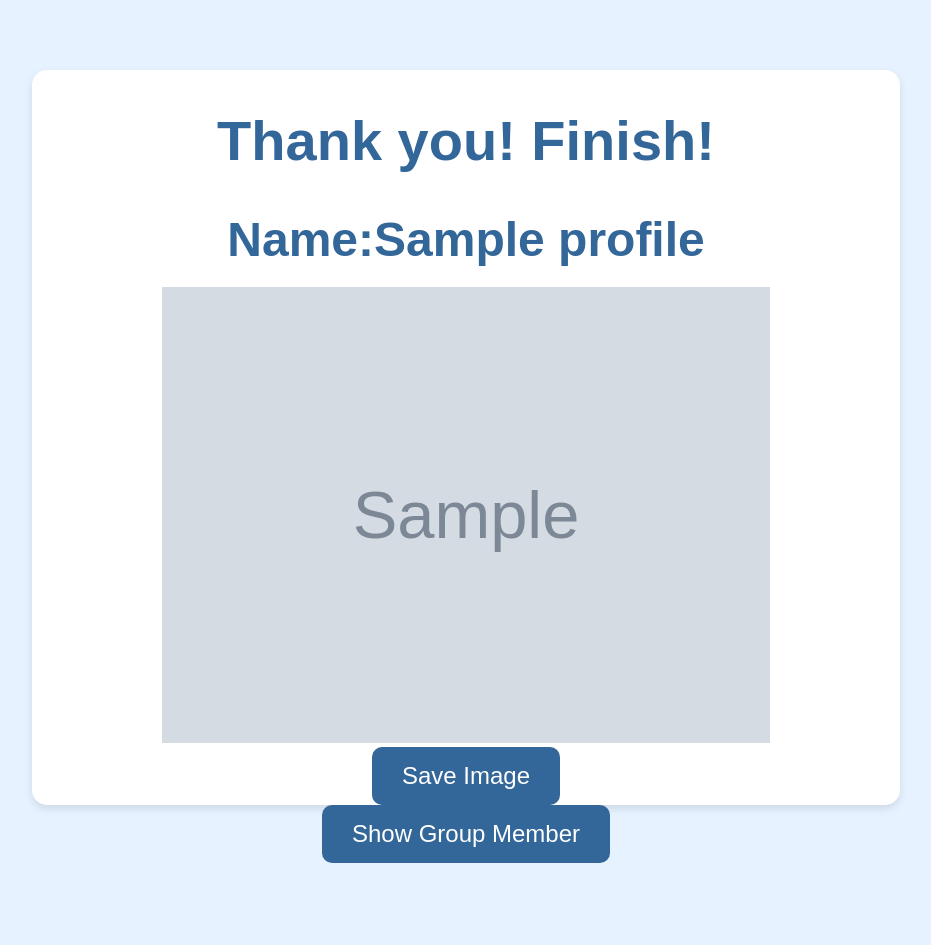
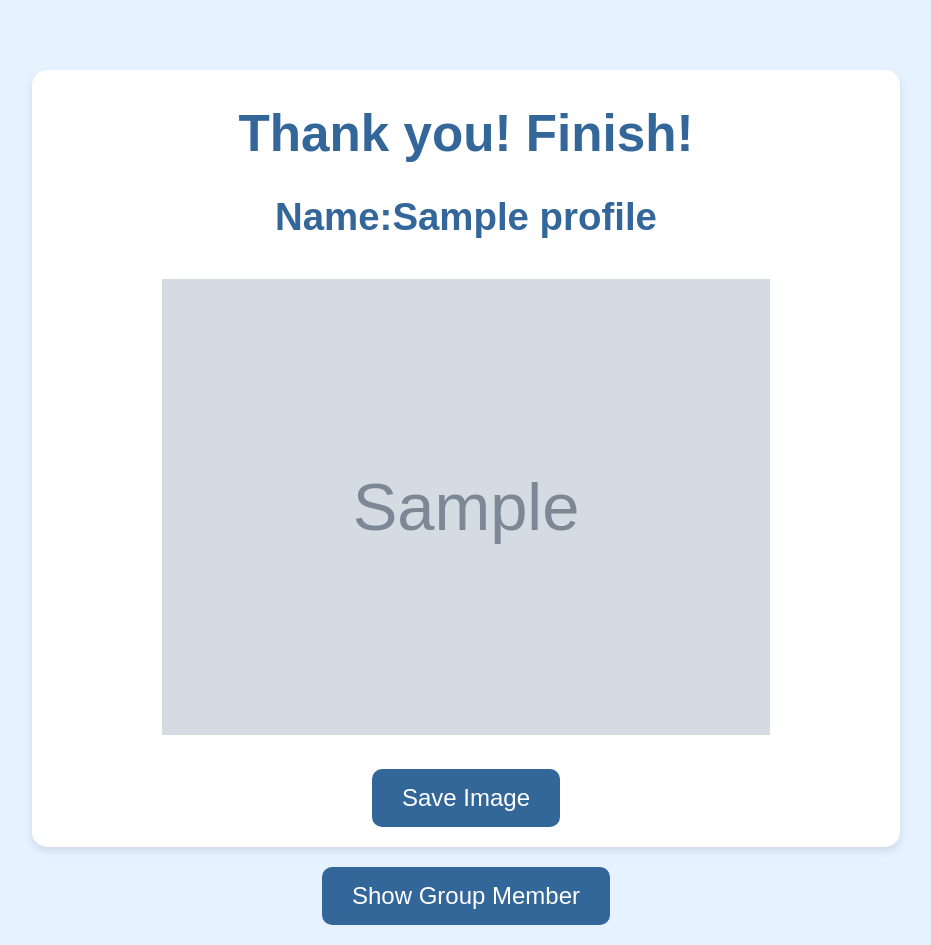
Before and after one commit to keishi85/Auto-Profiler, a Flask app: template app/templates/complete.html in a window 1280 px wide. Shown: the whole page, without its empty margins (174-1105 px from the left). Before the commit the page ends 863 px from the top, so only its background shows below. Run offline with Flask 3, Linux system fonts and the light colour scheme; the template is opened without the code that fills it: most values are stand-ins (such as "Sample title", 1, 10 or a date in 2020); grey boxes marked "Sample" are stand-in pictures.

Commit message:
UIの変更

```diff
--- a/app/main.py
+++ b/app/main.py
@@ -1,46 +1,22 @@
 from flask import Flask, render_template
-import os
-from pymongo import MongoClient
-from pymongo.server_api import ServerApi
-from dotenv import load_dotenv
-
 from app.models import init_app
 from app.routers.start import start_bp
 from app.routers.questions import questions_bp
 from app.routers.complete import complete_bp
-# from app.routers.get_image import image_bp
 
 
 app = Flask(__name__)
-
 # MongoDBの初期化
-load_dotenv()
-uri = os.getenv("MONGO_URI")
-
-# Create a new client and connect to the server
-client = MongoClient(uri, server_api=ServerApi('1'))
-
-# Send a ping to confirm a successful connection
-try:
-    client.admin.command('ping')
-    print("Pinged your deployment. You successfully connected to MongoDB!")
-except Exception as e:
-    print(e)
-
-app.config['MONGO_URI'] = uri
+app.config['MONGO_URI'] = 'mongodb://mongo:27017/web_app_db'
 init_app(app)
-
 # ルーティングの登録
 app.register_blueprint(start_bp)
 app.register_blueprint(questions_bp)
 app.register_blueprint(complete_bp)
-# app.register_blueprint(image_bp)
 
 
 @app.route('/')
 def index():
     return render_template('start.html')
-
-
 if __name__ == "__main__":
     app.run(host="0.0.0.0", port=5000)
--- a/app/static/css/complete.css
+++ b/app/static/css/complete.css
@@ -16,7 +16,7 @@ body {
 /* タイトルスタイル */
 h1 {
     color: #336699; /* ダークブルー */
-    font-size: 3.5em;
+    font-size: 4vw;
     margin-bottom: 20px;
     text-align: center;
     font-family: 'Arial', sans-serif;
@@ -24,7 +24,7 @@ h1 {
 
 h2 {
     color: #336699; /* ダークブルー */
-    font-size: 3.0em;
+    font-size: 3vw;
     margin-bottom: 20px;
     text-align: center;
     font-family: 'Arial', sans-serif;
@@ -43,6 +43,7 @@ h2 {
 #profile-image {
     width: 70%;
     height: auto;
+    margin: 20px;
 }
 
 /* 次へボタン */
@@ -53,6 +54,7 @@ h2 {
     font-size: 1.5em;
     border: none;
     border-radius: 10px;
+    margin-top: 20px;
     cursor: pointer;
     transition: background-color 0.3s ease, transform 0.3s ease;
 }
@@ -74,6 +76,8 @@ h2 {
     font-size: 1.5em;
     border: none;
     border-radius: 10px;
+    margin-top: 10px;
+    margin-bottom: 20px;
     cursor: pointer;
     transition: background-color 0.3s ease, transform 0.3s ease;
 }
--- a/docker-compose.yml
+++ b/docker-compose.yml
@@ -7,7 +7,7 @@ services:
     ports:
       - "8001:8001"
     environment:
-      - MONGO_URI=${MONGO_URI}
+      - MONGO_URI=mongodb://mongo:27017/web_app_db
     volumes:
       - .:/app
     depends_on:
```
